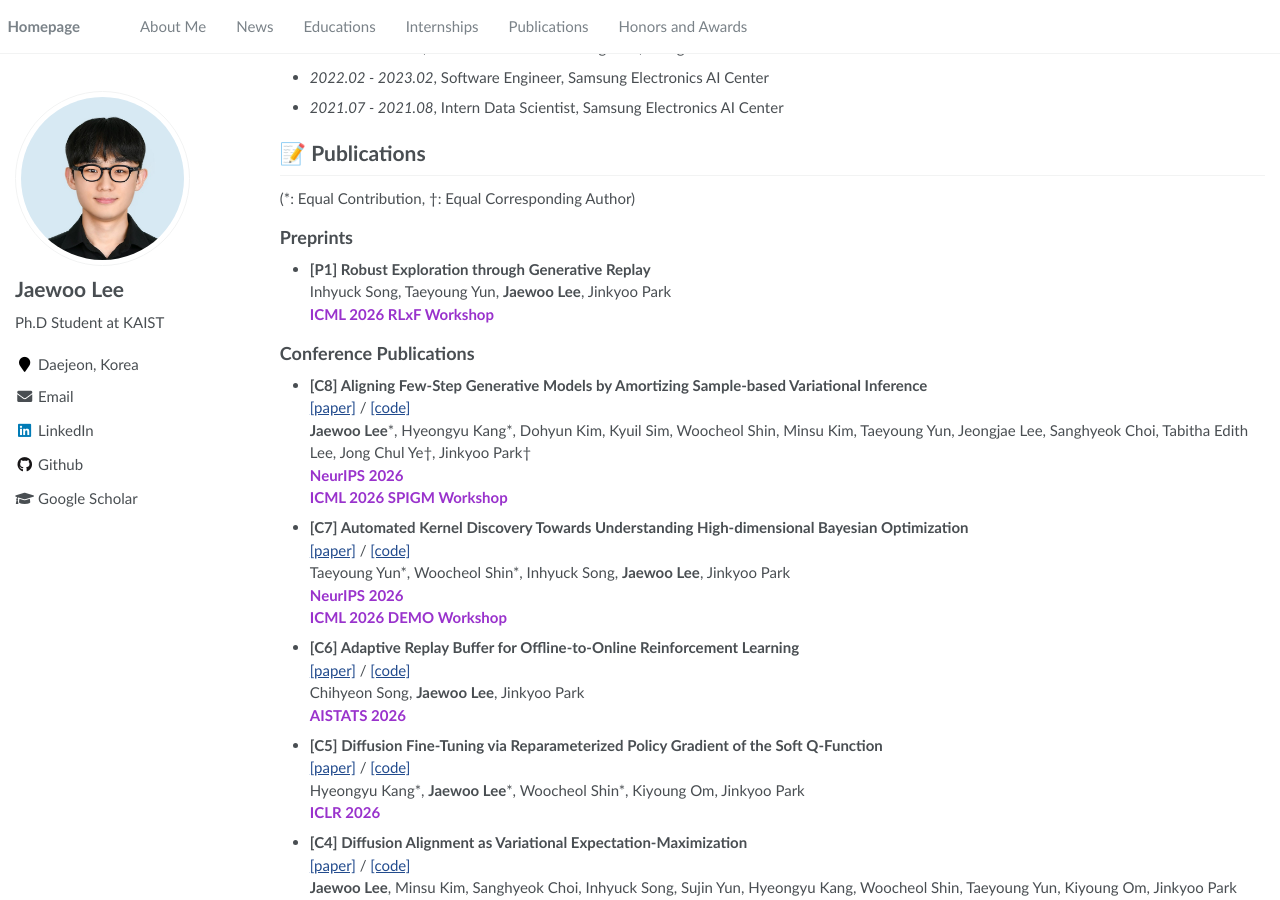
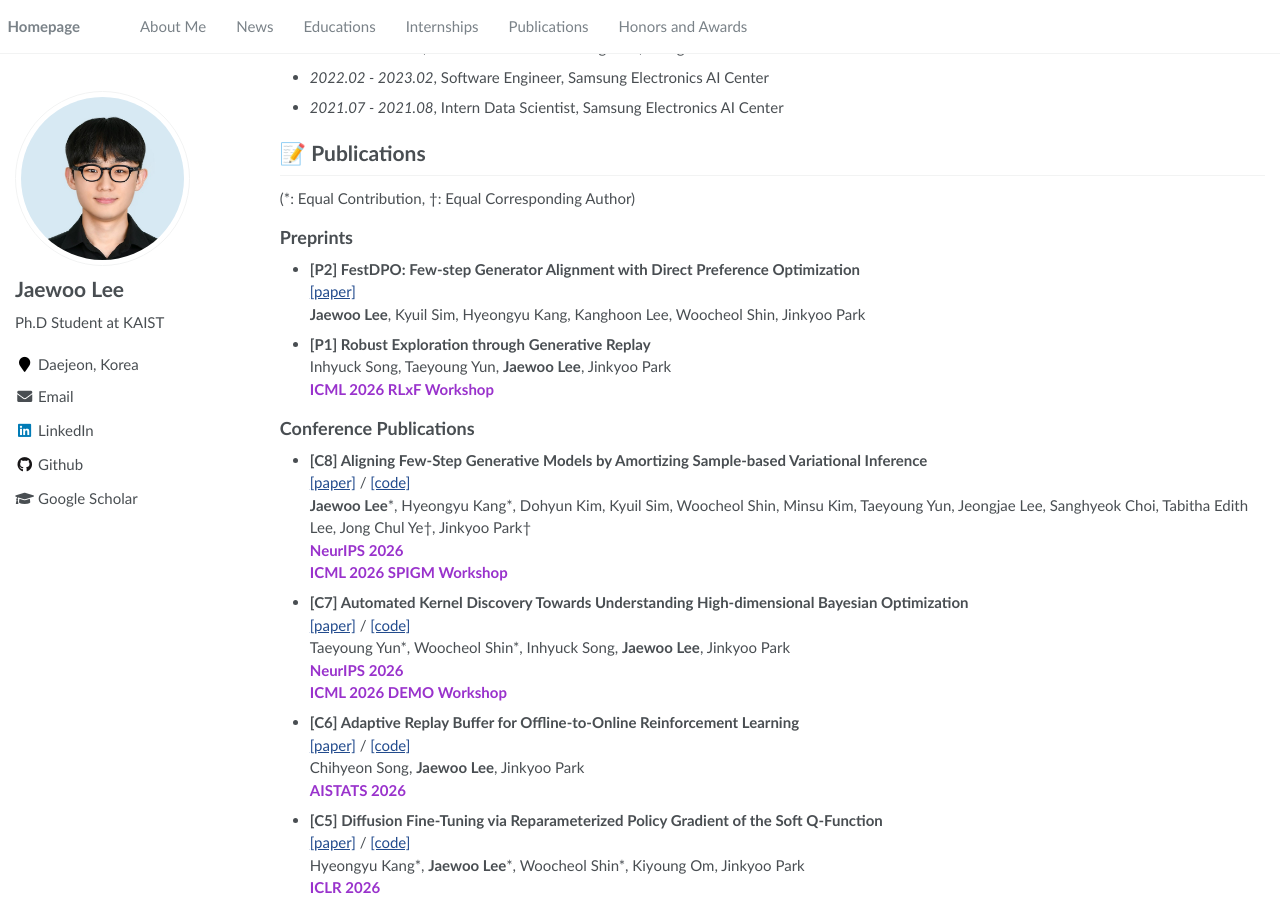
Before and after one commit to Jaewoopudding/Jaewoopudding.github.io, a Jekyll site: the page built from _pages/about.md, in a window 1280 px wide and 900 px high, scrolled down 627 px. Built offline with Jekyll 4.4.1, drawn with Linux system fonts in a browser that asks for light colours.

Commit message:
Add FestDPO preprint
Co-Authored-By: Claude Opus 5.5 <noreply@anthropic.com>

```diff
--- a/_pages/about.md
+++ b/_pages/about.md
@@ -47,6 +47,10 @@ If you would like to discuss research, explore collaborations, or just have a ch
 (\*: Equal Contribution, †: Equal Corresponding Author)
 
 ## Preprints
+
+- **[P2] FestDPO: Few-step Generator Alignment with Direct Preference Optimization**
+[[paper]](https://arxiv.org/abs/2609.34673)
+**Jaewoo Lee**, Kyuil Sim, Hyeongyu Kang, Kanghoon Lee, Woocheol Shin, Jinkyoo Park
 
 - **[P1] Robust Exploration through Generative Replay**
 Inhyuck Song, Taeyoung Yun, **Jaewoo Lee**, Jinkyoo Park
```
